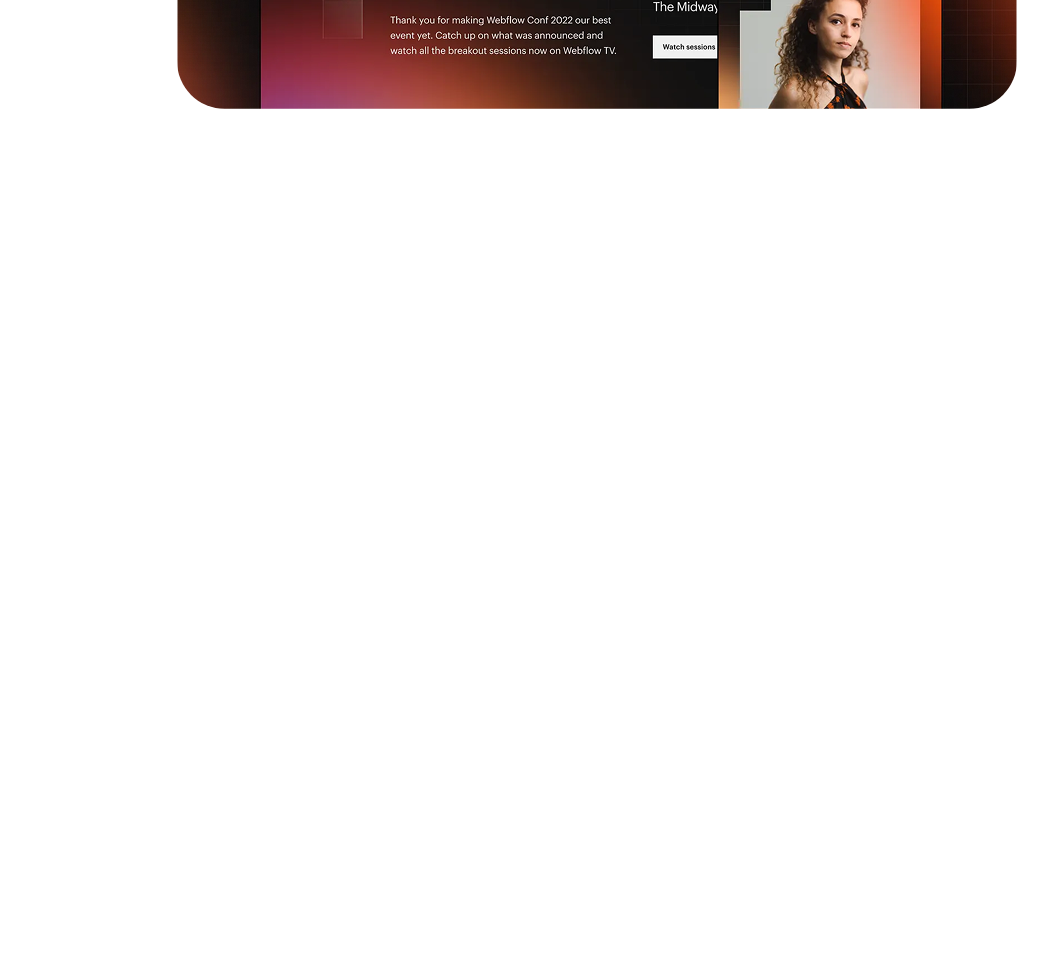
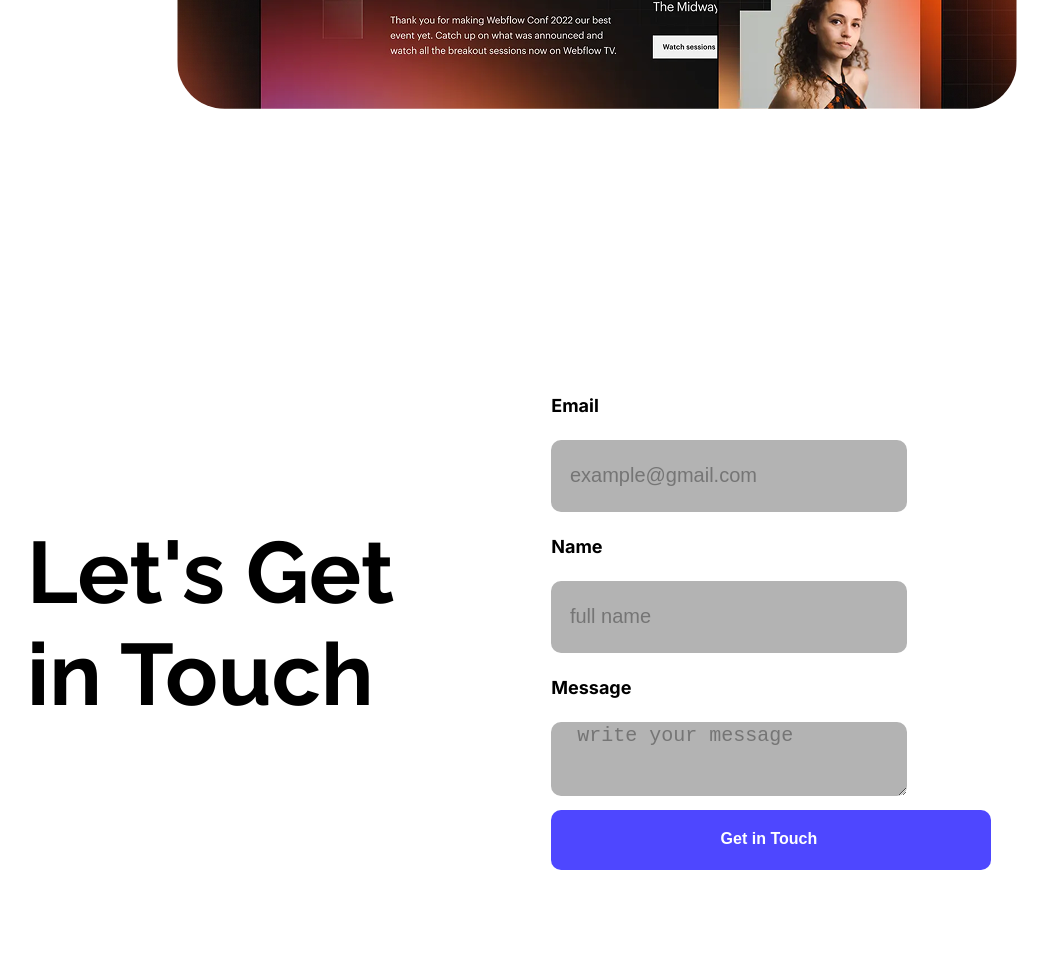
Before and after one commit to AminurAT/my-first-assignment, a plain HTML site: page index.html in a window 1280 px wide. Shown: the part 2408-3362 px from the top of the page, without its empty margins (121-1169 px from the left). Before the commit the page ends 2708 px from the top, so only its background shows below. Drawn offline with Linux system fonts and the light colour scheme.

Commit message:
added touch section

```diff
--- a/index.html
+++ b/index.html
@@ -72,6 +72,34 @@
             </div>
         </section>
 
+        <section class="touch-section">
+            <div class="section-column">
+            <h2 class="section-title">Let's Get in Touch</h2>
+            </div>
+
+        <div class="section-column inter-LOGO">
+            <form action="">
+                <div>
+                    <h4 class="touch-title">Email</h4>
+                      <input type="email" name="" id="" placeholder="   example@gmail.com">
+                </div>
+                <div>
+                    <h4 class="touch-title">Name</h4>
+                      <input type="text" name="" id="" placeholder="   full name">
+                </div>
+                <div>
+                    <h4 class="touch-title">Message</h4>
+                    <textarea name="" id="" cols="40" rows="60" placeholder="  write your message"></textarea>
+                      <!-- <textarea name="" id="" cols="40" rows="60" placeholder="  write your message"></textarea> -->
+                </div>
+                <div>
+
+                    <input class="button-primary submit-button" type="submit" value="                              Get in Touch                               ">
+                </div>
+            </form>
+        </div>
+        </section>
+
 
 
     </main>
--- a/styles/assignment.css
+++ b/styles/assignment.css
@@ -146,5 +146,47 @@ main section{
   font-size: 20px;
   font-weight: 400;
   color: rgba(0, 0, 0, 0.5);
+}
 
+/* Touch Section */
+.touch-section{
+  display: flex;
+  padding: 71px 0px;
+  gap: 115px;
+  justify-content: space-between;
+  color: rgba(30, 30, 30, 1);
 }
+.section-column{
+width: 50%;
+margin-bottom: 10px;
+}
+.section-title{
+  font-size: 87px;
+  font-weight: bold;
+  color: rgba(0, 0, 0, 1);
+  margin-top: 150px;
+}
+.touch-title{
+  font-size: 18px;
+  font-weight: 500px;
+  color: rgba(0, 0, 0, 1);
+}
+
+div input[type="text"], div input[type="email"], div textarea{
+        height: 70px;
+        border-radius: 10px;
+        background-color: rgba(179, 179, 179, 1);
+        /* display: block; */
+        width: 80%;
+        border: 0px;
+        font-size: 20px;
+      }
+  .submit-button{
+    margin-top: 10px;
+    padding-top: 10px;
+    height: 60px;
+  }
+  div form{
+    margin: none;
+
+  }
```
